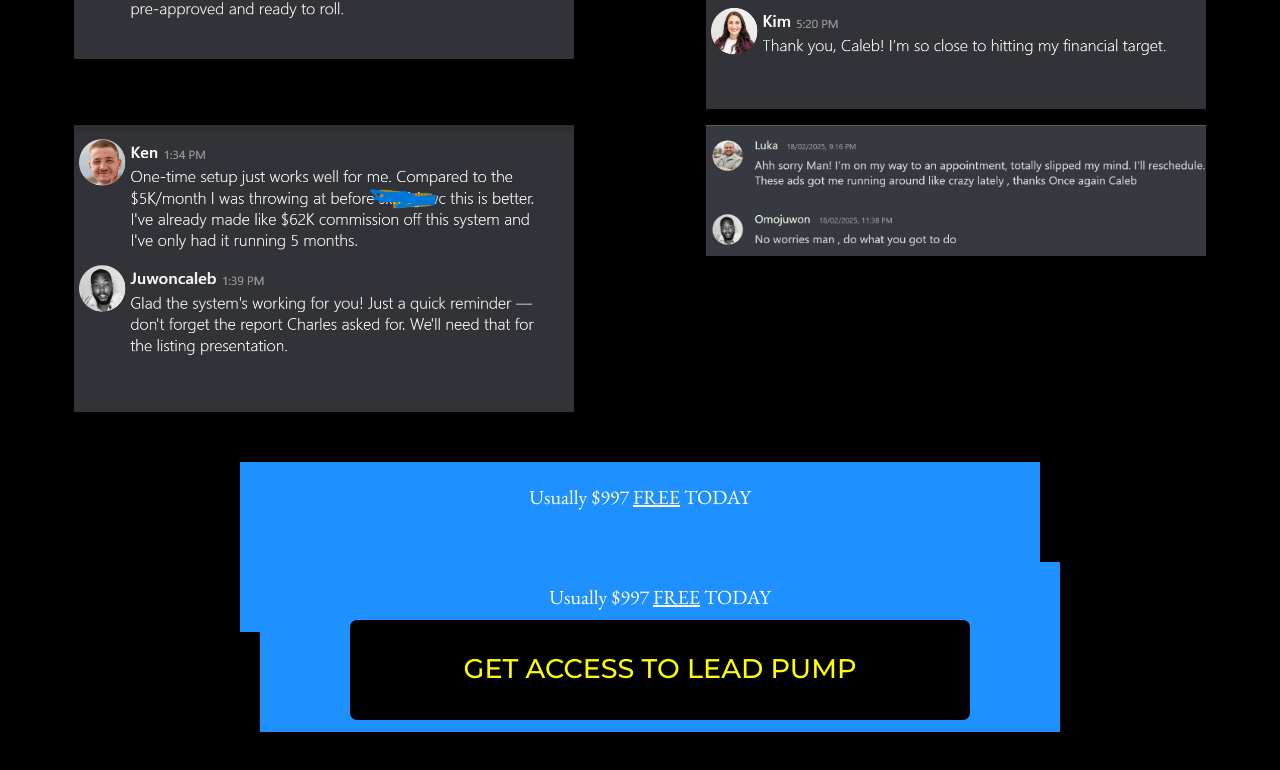
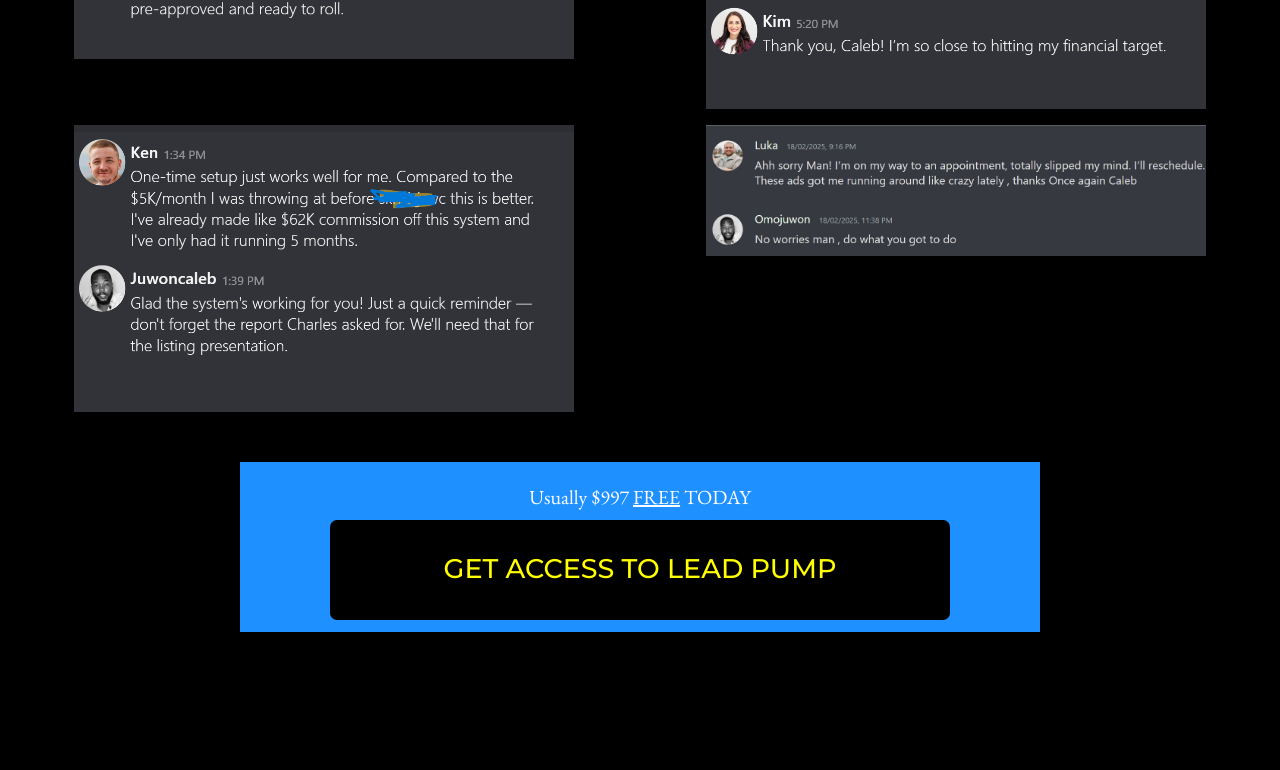
Before and after one commit to juwoncaleb/client, a Next.js app: page /LandingPage in a window 1280 px wide. Shown: the part 1754-2524 px from the top of the page. Built offline with nearby package versions, Linux system fonts and the light colour scheme; no server answers; a web font is replaced by a local one.

Commit message:
Update LandingPage.js

```diff
--- a/pages/LandingPage.js
+++ b/pages/LandingPage.js
@@ -140,10 +140,6 @@
           <img className="test_Card" src="./luka.jpg" alt="testimonial" />
         </div>
         <center>
-          <div className="button_bg">
-            <p className="qualifier">
-              Usually $997 <span className="free">FREE</span> TODAY
-            </p>
 
             <center className="mt-10">
               <div className="button_bg">
@@ -164,7 +160,7 @@
                 </center>
               </div>
             </center>
-          </div>
+
         </center>
       </div>
     </div>
```
